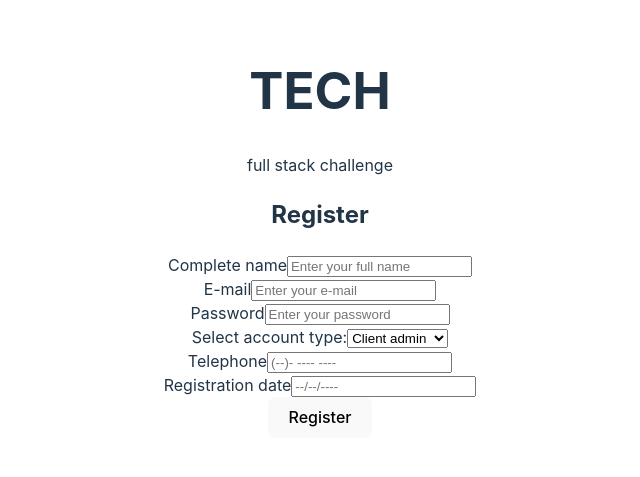
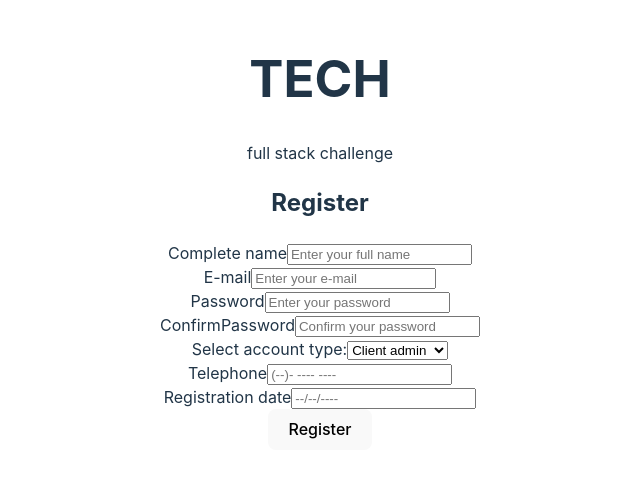
Before and after one commit to Kenzie-Academy-Brasil-Developers/Entrega-1-Tech-FrontEnd-Desafio-Fullstack-JoseWenned, a React (Vite) app: page /RegisterClientPage in a window 1280 px wide. Shown: the part 167-644 px from the top of the page, without its empty margins (320-960 px from the left). Built offline with nearby package versions, Linux system fonts and the light colour scheme.

Commit message:
feat: field confirm password

```diff
--- a/src/components/FormClientRegister/formClientRegister.tsx
+++ b/src/components/FormClientRegister/formClientRegister.tsx
@@ -28,6 +28,12 @@ export const FormRegisterClient = () => {
                         placeholder="Enter your password"
                     />
 
+                    <Input
+                        label="ConfirmPassword"
+                        type="string"
+                        placeholder="Confirm your password"
+                    />
+
                     <label htmlFor="accountType">Select account type:</label>
                     <select id="accountType" name="Account type">
                         <option value={"clientAdmin"}>Client admin</option>
```
